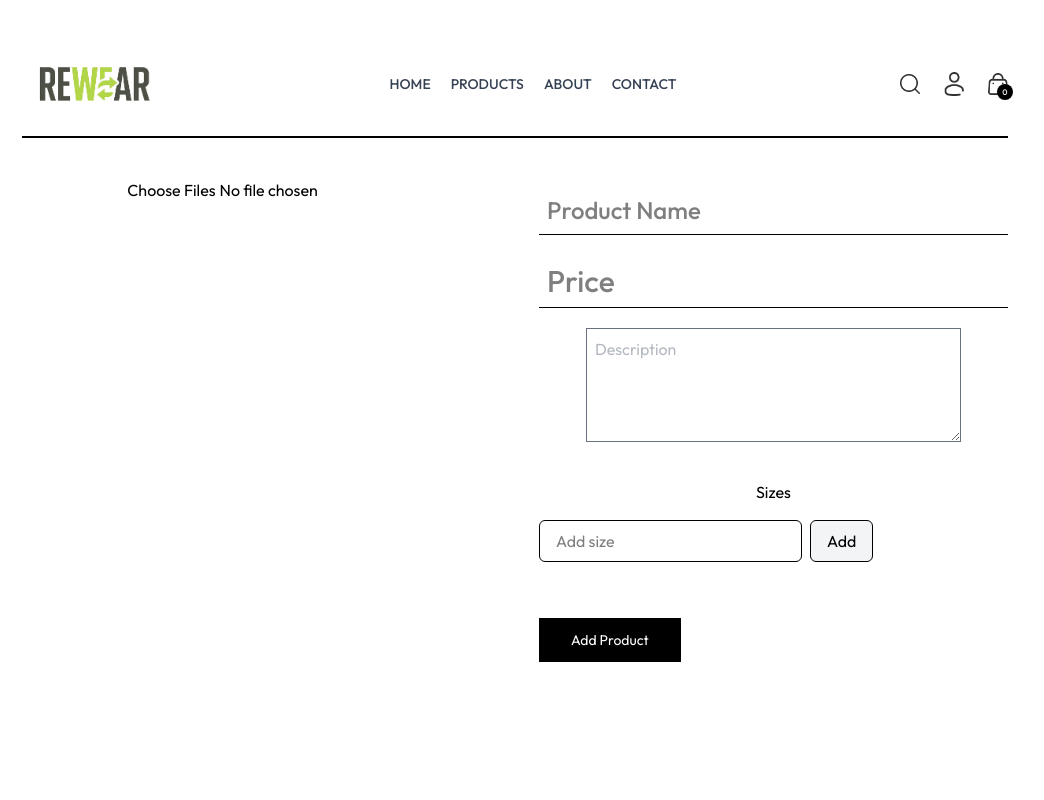
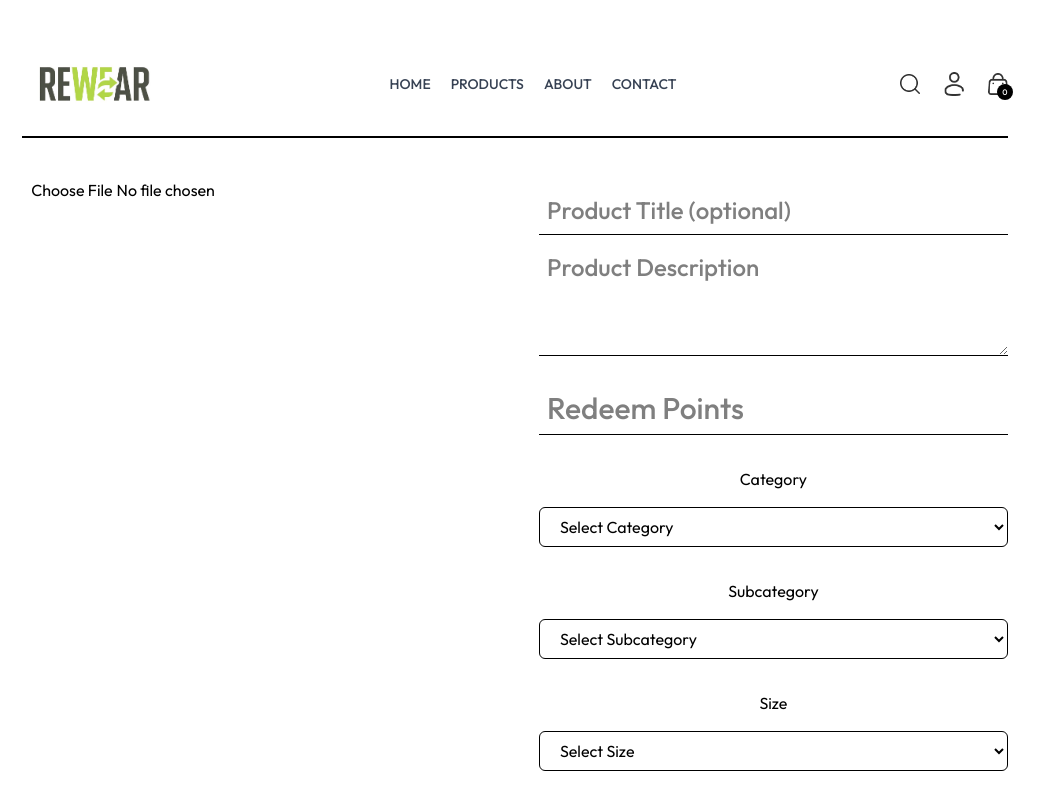
Before and after one commit to pratsha2005/Odoo-Hackathon-2025-, a React (Vite) app in the folder frontend/: page /add-product in a window 1280 px wide. Shown: the top 800 px of the page, without its empty margins (125-1169 px from the left). Built offline with nearby package versions, Linux system fonts and the light colour scheme.

Commit message:
Fix add product

```diff
--- a/frontend/src/api/routes.js
+++ b/frontend/src/api/routes.js
@@ -5,6 +5,7 @@ export const registerRoute = `${server}/api/v1/auth/register`
 export const logoutRoute = `${server}/api/v1/auth/logout`
 export const getAllItems = `${server}/api/v1/item/getAllItems`
 export const getItemById = `${server}/api/v1/item/getItemById`
+export const addProductRoute = `${server}/api/v1/item/addItem`
 // export const logoutRoute = `${server}/api/v1/auth/logout`
 // export const logoutRoute = `${server}/api/v1/auth/logout`
 // export const logoutRoute = `${server}/api/v1/auth/logout`
--- a/frontend/src/components/NavBar.jsx
+++ b/frontend/src/components/NavBar.jsx
@@ -42,9 +42,10 @@ const NavBar = () => {
                             </Link>
                             <div className='absolute right-0 hidden pt-4 group-hover:block dropdown-menu'>
                                     <div className='flex flex-col gap-2 px-5 py-3 text-gray-500 rounded w-36 bg-slate-100'>
-                        <p className='cursor-pointer hover:text-black'>Profile</p>
-                        <p className='cursor-pointer hover:text-black'>Orders</p>
-                        <p className='cursor-pointer hover:text-black'>Logout</p>
+                                            <Link to="/profile" className='cursor-pointer hover:text-black'>Profile</Link>
+                                            <Link to="/add-product" className='cursor-pointer hover:text-black'>Add Product</Link>
+                                            <Link to="/orders" className='cursor-pointer hover:text-black'>Orders</Link>
+                                            <Link to="/logout" className='cursor-pointer hover:text-black'>Logout</Link>
                                     </div>
                             </div>
                     </div>
--- a/frontend/src/pages/AddProduct.jsx
+++ b/frontend/src/pages/AddProduct.jsx
@@ -1,121 +1,181 @@
-import React, { useState } from 'react';
+import React, { useState, useRef } from 'react';
+import { addProductRoute } from '../api/routes'; // Adjust the import path as necessary
+import axios from 'axios';
 
 const AddProduct = () => {
-  const [images, setImages] = useState([]);
-  const [preview, setPreview] = useState([]);
-  const [name, setName] = useState('');
-  const [price, setPrice] = useState('');
+  const [image, setImage] = useState(null);
+  const [preview, setPreview] = useState(null);
+  const [title, setTitle] = useState('');
   const [description, setDescription] = useState('');
-  const [sizes, setSizes] = useState([]);
-  const [sizeInput, setSizeInput] = useState('');
+  const [redeemPoints, setRedeemPoints] = useState('');
+  const [category, setCategory] = useState('');
+  const [subcategory, setSubcategory] = useState('');
+  const [size, setSize] = useState('');
+  const fileInputRef = useRef();
 
+  // Handle image upload
   const handleImageChange = (e) => {
-    const files = Array.from(e.target.files);
-    setImages(files);
+    const file = e.target.files[0];
+    setImage(file);
 
-    // Preview images
-    const previews = files.map(file => URL.createObjectURL(file));
-    setPreview(previews);
-  };
-
-  const handleAddSize = () => {
-    if (sizeInput && !sizes.includes(sizeInput)) {
-      setSizes([...sizes, sizeInput]);
-      setSizeInput('');
+    // Preview image
+    if (file) {
+      const previewUrl = URL.createObjectURL(file);
+      setPreview(previewUrl);
+    } else {
+      setPreview(null);
     }
   };
 
-  const handleRemoveSize = (size) => {
-    setSizes(sizes.filter(s => s !== size));
-  };
+  // Submit form
+  const handleSubmit = async (e) => {
+    e.preventDefault();
 
-  const handleSubmit = (e) => {
-    e.preventDefault();
-    // Handle form submission logic here (e.g., send to backend)
-    alert('Product added!');
+    // Basic validation
+    if (!description || !redeemPoints || !category || !subcategory || !size) {
+      alert('Please fill all required fields.');
+      return;
+    }
+
+    const formData = new FormData();
+    formData.append('description', description); // Main product name/desc
+    formData.append('redeemPoints', redeemPoints);
+    formData.append('category', category);
+    formData.append('subcategory', subcategory);
+    formData.append('size', size);
+    if (title) formData.append('title', title); // Optional, if backend supports
+    if (image) formData.append('image', image);
+
+    try {
+      const token = localStorage.getItem("token");
+      if (!token) {
+        alert("No token found. Please login again.");
+        return;
+      }
+
+      await axios.post(addProductRoute, formData, {
+        headers: {
+          Authorization: `Bearer ${token}`,
+          'Content-Type': 'multipart/form-data',
+        },
+      });
+
+      alert('Product added successfully!');
+
+      // Clear form
+      setTitle('');
+      setDescription('');
+      setRedeemPoints('');
+      setCategory('');
+      setSubcategory('');
+      setSize('');
+      setImage(null);
+      setPreview(null);
+      if (fileInputRef.current) fileInputRef.current.value = '';
+    } catch (error) {
+      console.error('Upload error:', error);
+      alert(
+        error.response?.data?.error ||
+        error.response?.data?.message ||
+        'Something went wrong while uploading the product.'
+      );
+    }
   };
 
   return (
-    <form onSubmit={handleSubmit} className='pt-10 border-t-2'>
-      <div className='flex flex-col gap-12 sm:gap-12 sm:flex-row'>
+    <form onSubmit={handleSubmit} className="pt-10 border-t-2">
+      <div className="flex flex-col gap-12 sm:gap-12 sm:flex-row">
         {/* Image Upload & Preview */}
-        <div className='flex flex-col-reverse flex-1 gap-3 sm:flex-row'>
-          <div className='flex justify-between overflow-x-auto sm:flex-col sm:overflow-y-scroll sm:justify-normal sm:w-[18.7%] w-full'>
-            {preview.map((src, idx) => (
-              <img
-                src={src}
-                key={idx}
-                className='w-[24%] sm:w-full sm:mb-3 flex-shrink-0 border-2 border-gray-200 py-2 px-2'
-                alt="Preview"
-              />
-            ))}
-          </div>
-          <div className='w-full sm:w-[80%] flex flex-col items-center'>
+        <div className="flex flex-col-reverse flex-1 gap-3 sm:flex-row">
+          <div className="w-full sm:w-[80%] flex flex-col items-center">
             <input
               type="file"
-              multiple
               accept="image/*"
               onChange={handleImageChange}
-              className='mb-4'
+              className="mb-4"
+              ref={fileInputRef}
             />
-            {preview[0] && (
-              <img src={preview[0]} className='w-full h-auto' alt="Main Preview" />
+            {preview && (
+              <img src={preview} className="w-full h-auto" alt="Preview" />
             )}
           </div>
         </div>
+
         {/* Product Info Form */}
-        <div className='flex-1'>
+        <div className="flex-1">
           <input
             type="text"
-            placeholder="Product Name"
-            value={name}
-            onChange={e => setName(e.target.value)}
-            className='mt-2 text-2xl font-medium w-full border-b p-2'
+            placeholder="Product Title (optional)"
+            value={title}
+            onChange={(e) => setTitle(e.target.value)}
+            className="mt-2 text-2xl font-medium w-full border-b p-2"
+          />
+          <textarea
+            placeholder="Product Description"
+            value={description}
+            onChange={(e) => setDescription(e.target.value)}
+            className="mt-2 text-2xl font-medium w-full border-b p-2"
+            rows={3}
             required
           />
           <input
             type="number"
-            placeholder="Price"
-            value={price}
-            onChange={e => setPrice(e.target.value)}
-            className='mt-5 text-3xl font-medium w-full border-b p-2'
+            placeholder="Redeem Points"
+            value={redeemPoints}
+            onChange={(e) => setRedeemPoints(e.target.value)}
+            className="mt-5 text-3xl font-medium w-full border-b p-2"
             required
           />
-          <textarea
-            placeholder="Description"
-            value={description}
-            onChange={e => setDescription(e.target.value)}
-            className='mt-5 text-gray-500 md:w-4/5 border p-2'
-            rows={4}
-            required
-          />
-          <div className='flex flex-col gap-4 my-8'>
-            <p>Sizes</p>
-            <div className='flex gap-2'>
-              <input
-                type="text"
-                placeholder="Add size"
-                value={sizeInput}
-                onChange={e => setSizeInput(e.target.value)}
-                className='border py-2 px-4 rounded-md'
-              />
-              <button type="button" onClick={handleAddSize} className='border py-2 px-4 bg-gray-100 rounded-md'>
-                Add
-              </button>
-            </div>
-            <div className='flex gap-2'>
-              {sizes.map((size, idx) => (
-                <span key={idx} className='border py-2 px-4 bg-gray-100 rounded-md flex items-center'>
-                  {size}
-                  <button type="button" onClick={() => handleRemoveSize(size)} className='ml-2 text-red-500'>x</button>
-                </span>
-              ))}
-            </div>
+
+          <div className="flex flex-col gap-4 my-8">
+            <p>Category</p>
+            <select
+              value={category}
+              onChange={(e) => setCategory(e.target.value)}
+              className="border py-2 px-4 rounded-md"
+              required
+            >
+              <option value="">Select Category</option>
+              <option value="Men">Men</option>
+              <option value="Women">Women</option>
+              <option value="Kids">Kids</option>
+            </select>
           </div>
-          <div className='flex items-center gap-4 mt-5 sm:mt-10'>
+
+          <div className="flex flex-col gap-4 my-8">
+            <p>Subcategory</p>
+            <select
+              value={subcategory}
+              onChange={(e) => setSubcategory(e.target.value)}
+              className="border py-2 px-4 rounded-md"
+              required
+            >
+              <option value="">Select Subcategory</option>
+              <option value="Bottomwear">Bottomwear</option>
+              <option value="Topwear">Topwear</option>
+            </select>
+          </div>
+
+          <div className="flex flex-col gap-4 my-8">
+            <p>Size</p>
+            <select
+              value={size}
+              onChange={(e) => setSize(e.target.value)}
+              className="border py-2 px-4 rounded-md"
+              required
+            >
+              <option value="">Select Size</option>
+              <option value="S">S</option>
+              <option value="M">M</option>
+              <option value="L">L</option>
+              <option value="XL">XL</option>
+            </select>
+          </div>
+
+          <div className="flex items-center gap-4 mt-5 sm:mt-10">
             <button
               type="submit"
-              className='px-8 py-3 text-sm text-white bg-black active:bg-gray-700'
+              className="px-8 py-3 text-sm text-white bg-black active:bg-gray-700"
             >
               Add Product
             </button>
```
Lines whose indentation alone changed are shown as unchanged.
